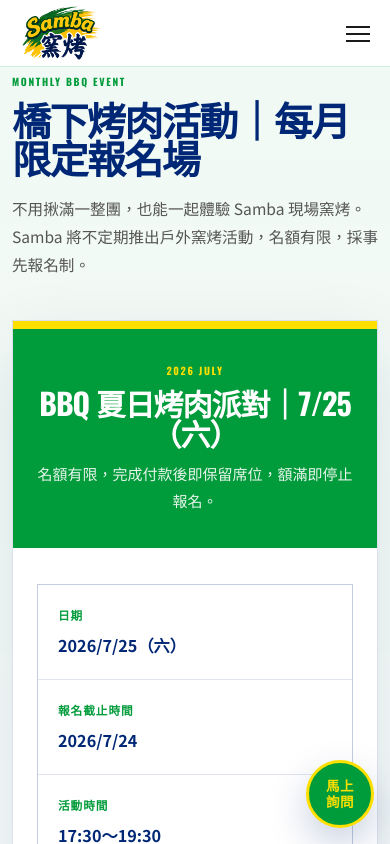
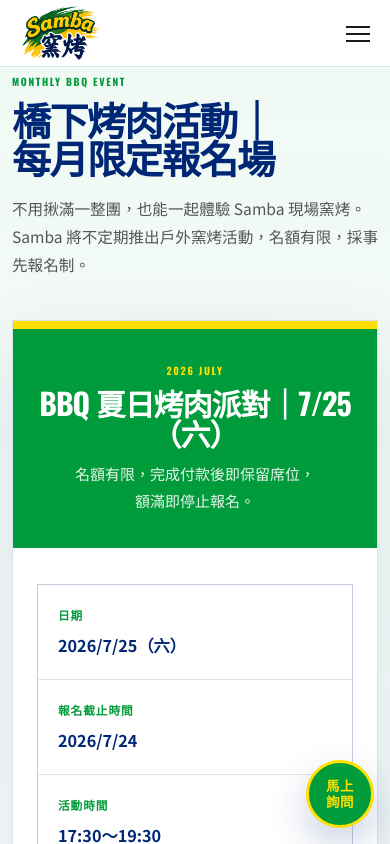
Before and after one commit to sambabbq2011-dot/samba-website, a Next.js app: page /event in a window 390 px wide. Shown: the top 844 px of the page. Built offline with nearby package versions, Linux system fonts and the light colour scheme; no server answers.

Commit message:
Update bridge BBQ event details

```diff
--- a/app/event/page.tsx
+++ b/app/event/page.tsx
@@ -59,7 +59,10 @@
         <div className="container">
           <div className="bridge-event-heading">
             <p className="eyebrow">MONTHLY BBQ EVENT</p>
-            <h1>橋下烤肉活動｜每月限定報名場</h1>
+            <h1>
+              橋下烤肉活動｜
+              <span className="mobile-line-break">每月限定報名場</span>
+            </h1>
             <p>
               不用揪滿一整團，也能一起體驗 Samba 現場窯烤。Samba 將不定期推出戶外窯烤活動，名額有限，採事先報名制。
             </p>
@@ -69,7 +72,10 @@
             <div className="bridge-event-card__header">
               <p className="eyebrow">2026 JULY</p>
               <h2 id="bridge-bbq-title">BBQ 夏日烤肉派對｜7/25（六）</h2>
-              <p>名額有限，完成付款後即保留席位，額滿即停止報名。</p>
+              <p>
+                名額有限，完成付款後即保留席位，
+                <span className="mobile-line-break">額滿即停止報名。</span>
+              </p>
             </div>
 
             <div className="bridge-event-card__body">
@@ -90,6 +96,20 @@
                       <strong>{price.value}</strong>
                     </div>
                   ))}
+                </div>
+              </section>
+
+              <section className="bridge-event-block bridge-event-highlight">
+                <h3>報名與付款方式</h3>
+                <p>本活動採預先付款報名制，完成付款後即保留名額。</p>
+                <div className="bridge-event-highlight__action-row">
+                  <div>
+                    <p>報名流程：填寫報名表單 → 匯款活動費用 → 工作人員確認 → 報名完成</p>
+                    <p>付款完成後，我們會透過官方 LINE 與您確認報名資訊，請放心。</p>
+                  </div>
+                  <Link href="/event/register" className="bridge-event-register-tab">
+                    馬上報名
+                  </Link>
                 </div>
               </section>
 
@@ -136,6 +156,7 @@
                 >
                   Google Map 連結
                 </a>
+                <span className="bridge-event-map-label">彩虹河濱公園少棒場</span>
                 <p>
                   <strong>停車資訊：</strong>
                   依河濱公園周邊停車格與現場公告為主。
@@ -144,6 +165,9 @@
 
               <section className="bridge-event-block">
                 <h3>詳細集合點</h3>
+                <p className="bridge-event-block__intro">
+                  可以先導航到「彩虹河濱公園少棒場」，抵達後旁邊會看到一座橋，我們的集合地點就在橋底下。可以參考以下圖片，會比較好找。
+                </p>
                 <img
                   className="bridge-event-meeting-image"
                   src={assetPath("/images/event-bridge-meeting-point.png")}
@@ -165,20 +189,6 @@
                   >
                     您的瀏覽器不支援影片播放。
                   </video>
-                </div>
-              </section>
-
-              <section className="bridge-event-block bridge-event-highlight">
-                <h3>報名與付款方式</h3>
-                <p>本活動採預先付款報名制，完成付款後即保留名額。</p>
-                <div className="bridge-event-highlight__action-row">
-                  <div>
-                    <p>報名流程：填寫報名表單 → 匯款活動費用 → 工作人員確認 → 報名完成</p>
-                    <p>付款完成後，我們會透過官方 LINE 與您確認報名資訊，請放心。</p>
-                  </div>
-                  <Link href="/event/register" className="bridge-event-register-tab">
-                    馬上報名
-                  </Link>
                 </div>
               </section>
 
--- a/app/globals.css
+++ b/app/globals.css
@@ -513,6 +513,9 @@
   font-size: 1.04rem;
   line-height: 1.8;
 }
+.mobile-line-break {
+  display: inline;
+}
 .bridge-event-card {
   overflow: hidden;
   background: var(--white);
@@ -572,7 +575,7 @@
 }
 .bridge-event-links {
   display: grid;
-  grid-template-columns: max-content 1fr;
+  grid-template-columns: max-content max-content 1fr;
   align-items: center;
   gap: 18px;
   padding: 18px 20px;
@@ -593,6 +596,10 @@
   margin: 0;
   color: #333;
   line-height: 1.7;
+}
+.bridge-event-map-label {
+  color: var(--blue);
+  font-weight: 900;
 }
 .bridge-event-block {
   padding-top: 28px;
@@ -1991,6 +1998,9 @@
   .bridge-event-heading h1 {
     font-size: clamp(2.35rem, 10vw, 3.4rem);
     white-space: normal;
+  }
+  .mobile-line-break {
+    display: block;
   }
   .bridge-event-card__header,
   .bridge-event-card__body {
```
